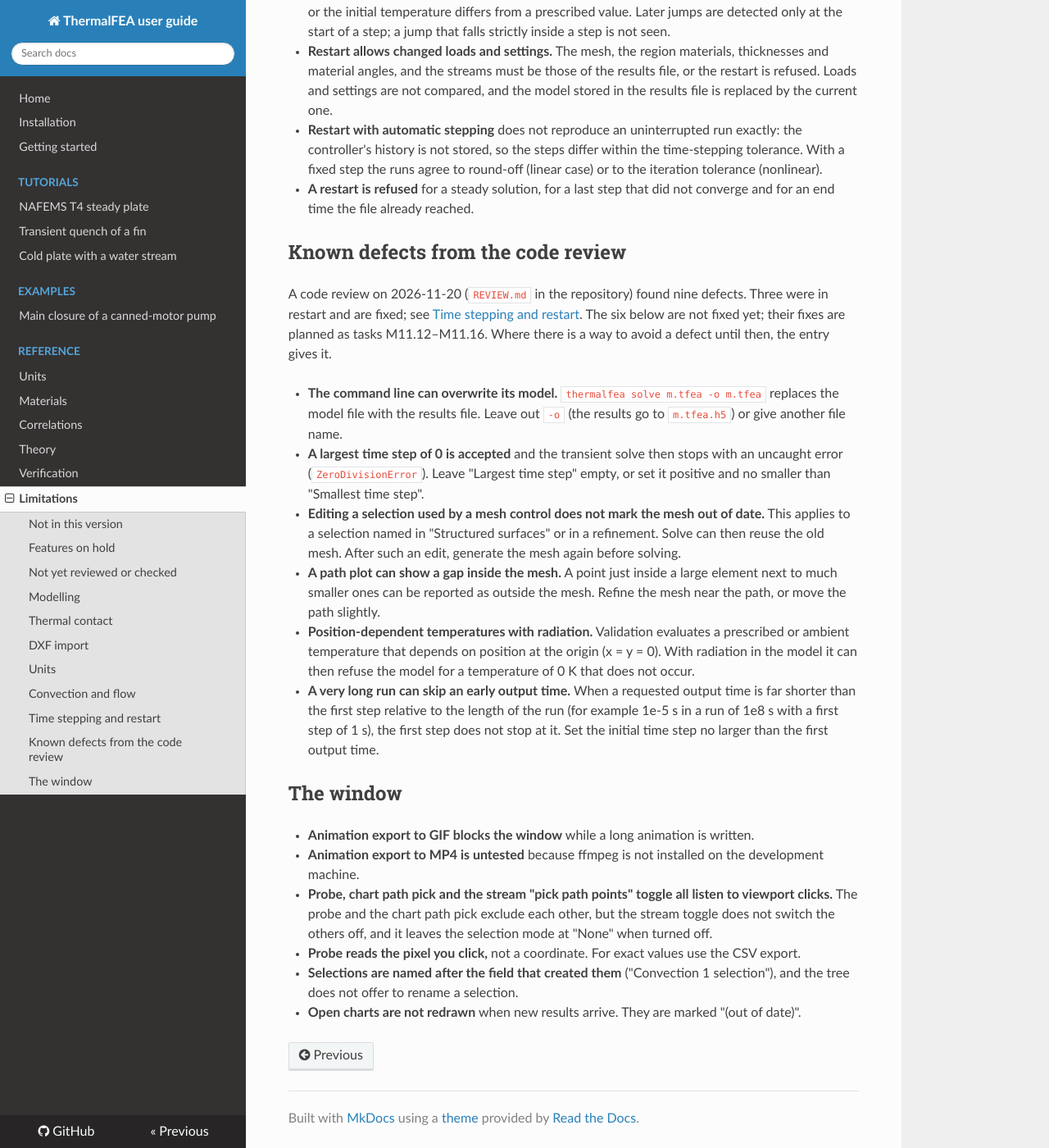
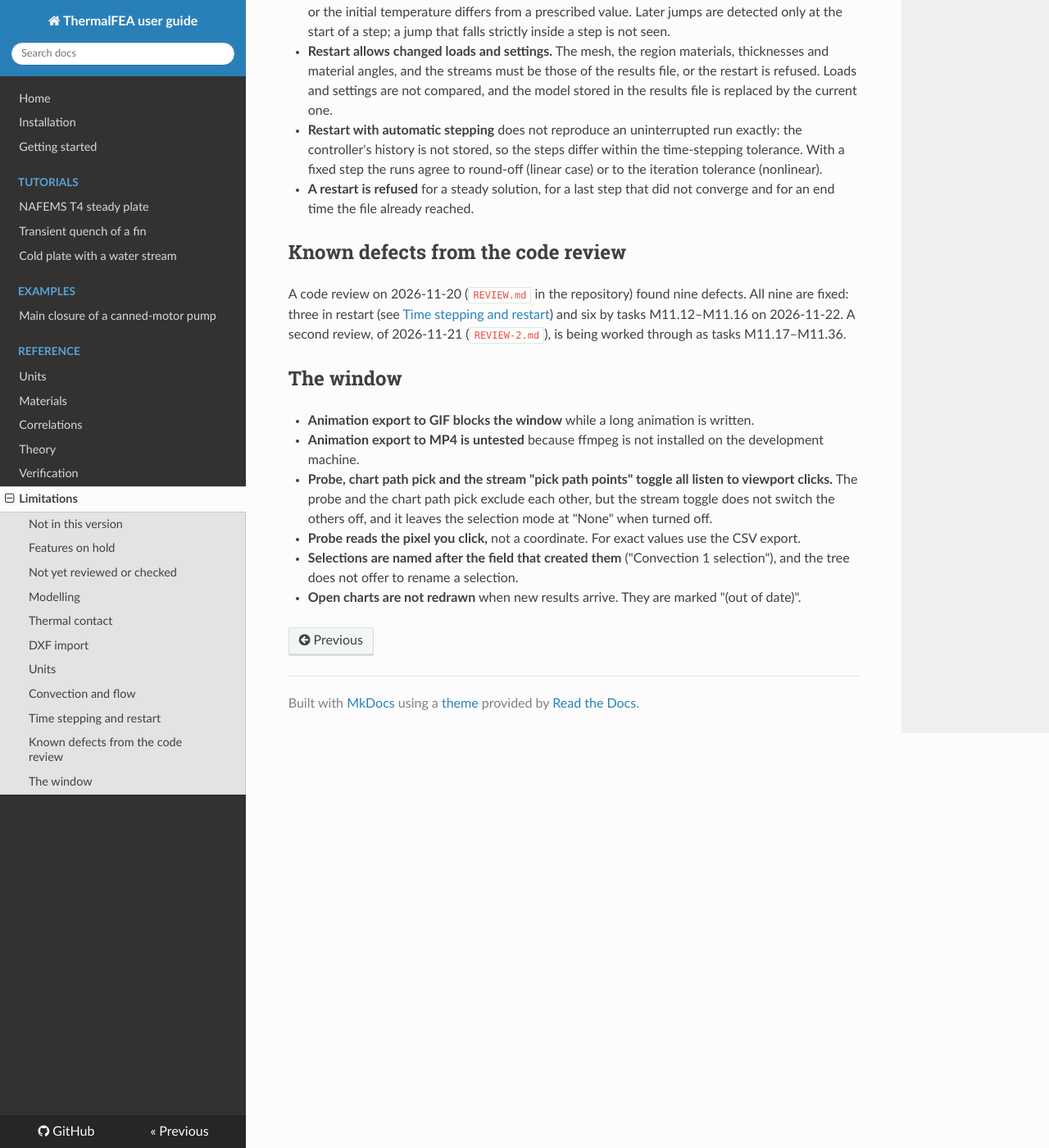
Before and after one commit to dilleyrd/thermal-fea, an MkDocs documentation site: the page built from guide/limitations.md, in a window 1280 px wide and 1400 px high, scrolled down 3549 px. Shown: the whole window at 82% size. Built offline with MkDocs 1.6.1, drawn with Linux system fonts in a browser that asks for light colours; nearby versions of some CDN libraries.

Commit message:
Record the fixes of REVIEW.md findings 1 and 5-9 in the documentation
REVIEW.md marks every finding fixed with its commit; the guide no longer lists
known defects from that review; the continuation note names the next tasks.

Co-Authored-By: Claude Opus 5.5 <noreply@anthropic.com>

```diff
--- a/guide/limitations.md
+++ b/guide/limitations.md
@@ -165,31 +165,10 @@ message that says so; it is never solved with that part left out.
 
 ## Known defects from the code review
 
-A code review on 2026-11-20 (`REVIEW.md` in the repository) found nine defects. Three
-were in restart and are fixed; see [Time stepping and restart](#time-stepping-and-restart).
-The six below are not fixed yet; their fixes are planned as tasks M11.12–M11.16. Where
-there is a way to avoid a defect until then, the entry gives it.
-
-- **The command line can overwrite its model.** `thermalfea solve m.tfea -o m.tfea`
-  replaces the model file with the results file. Leave out `-o` (the results go to
-  `m.tfea.h5`) or give another file name.
-- **A largest time step of 0 is accepted** and the transient solve then stops with an
-  uncaught error (`ZeroDivisionError`). Leave "Largest time step" empty, or set it
-  positive and no smaller than "Smallest time step".
-- **Editing a selection used by a mesh control does not mark the mesh out of date.**
-  This applies to a selection named in "Structured surfaces" or in a refinement. Solve can
-  then reuse the old mesh. After such an edit, generate the mesh again before solving.
-- **A path plot can show a gap inside the mesh.** A point just inside a large element
-  next to much smaller ones can be reported as outside the mesh. Refine the mesh near the
-  path, or move the path slightly.
-- **Position-dependent temperatures with radiation.** Validation evaluates a prescribed
-  or ambient temperature that depends on position at the origin (x = y = 0). With
-  radiation in the model it can then refuse the model for a temperature of 0 K that does
-  not occur.
-- **A very long run can skip an early output time.** When a requested output time is far
-  shorter than the first step relative to the length of the run (for example 1e-5 s in
-  a run of 1e8 s with a first step of 1 s), the first step does not stop at it. Set the
-  initial time step no larger than the first output time.
+A code review on 2026-11-20 (`REVIEW.md` in the repository) found nine defects. All nine
+are fixed: three in restart (see [Time stepping and restart](#time-stepping-and-restart))
+and six by tasks M11.12–M11.16 on 2026-11-22. A second review, of 2026-11-21
+(`REVIEW-2.md`), is being worked through as tasks M11.17–M11.36.
 
 ## The window
 
```
Also changed, not shown: REVIEW.md (+14 -14 lines), docs/CONTINUE.md (+6 -0 lines).
